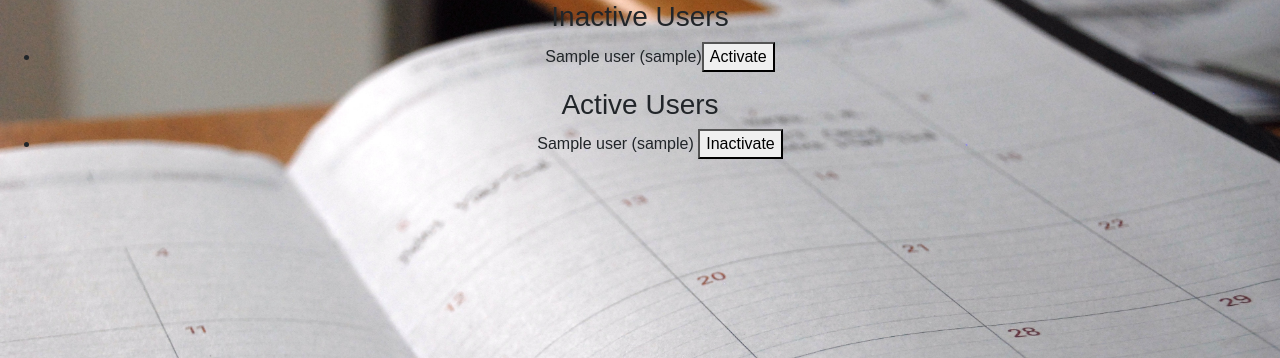
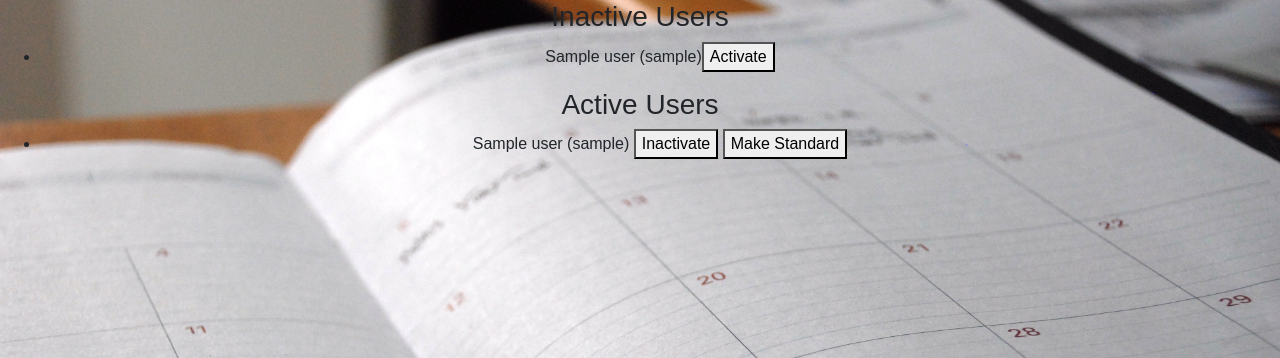
Before and after one commit to szedlakmate/vacation-management, a Flask app: template app/templates/users.html in a window 1280 px wide. Shown: the part 66-424 px from the top of the page. Run offline with Flask 2, Linux system fonts and the light colour scheme; the template is opened without the code that fills it: most values are stand-ins (such as "Sample title", 1, 10 or a date in 2020); grey boxes marked "Sample" are stand-in pictures; some libraries are stand-ins or nearby versions.

Commit message:
Add Viewer option at admin user management page

```diff
--- a/app/app.py
+++ b/app/app.py
@@ -111,11 +111,17 @@ def activateuser():
         pdb.set_trace()
     user_id = request.form.get('id', '')
     action = request.form.get('action', '')
+    typechange = request.form.get ('typechange','')
+    if not user_id:
+        user_id = typechange
     if action is None:
         action = 1
     try:
         user = User.query.filter(User.ext_id == user_id).first()
-        user.account_status = action
+        if not typechange:
+            user.account_status = action
+        else:
+            user.account_type = (user.account_type + 1) % 3
         db.session.commit()
     except KeyError:
         db.session.rollback()
--- a/app/templates/users.html
+++ b/app/templates/users.html
@@ -62,7 +62,7 @@
 		<input type="hidden" name="action" value="1"/>
 		<ul>
 			{% for user in inactive %}
-				<li>{{ user.name }} ({{ user.nickname }})<button name="id" value="{{ user.ext_id }}">Activate</button> </li>
+				<li>{{ user.name }} ({{ user.nickname }})<button name="id" value="{{ user.ext_id }}">Activate</button></li>
 			{% endfor %}
 			{% if inactive|length == 0 %}
 				There is no inactive user.
@@ -78,6 +78,17 @@
 			<li>{{ user.name }} ({{ user.nickname }})
 				{% if user.ext_id != current_ext_id %}
 					<button name="id" value="{{ user.ext_id }}">Inactivate</button>
+
+					<button name="typechange" value="{{ user.ext_id }}">
+						{% if user.account_type == 0 %}
+							Make Viewer
+						{% elif user.account_type == 1 %}
+							Make Admin
+						{% else %}
+							Make Standard
+						{% endif %}
+
+					</button>
 				{% else %}
 					[current user]
 				{% endif %} </li>
```
